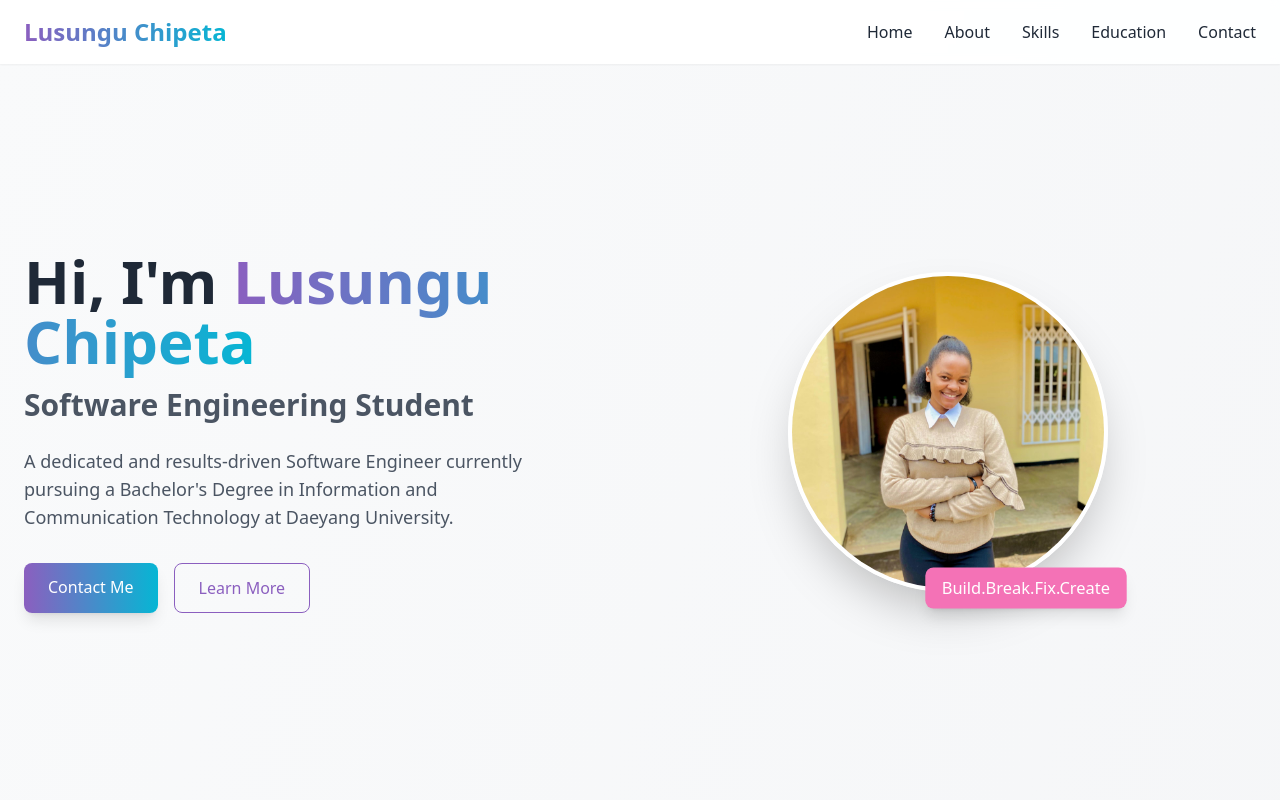
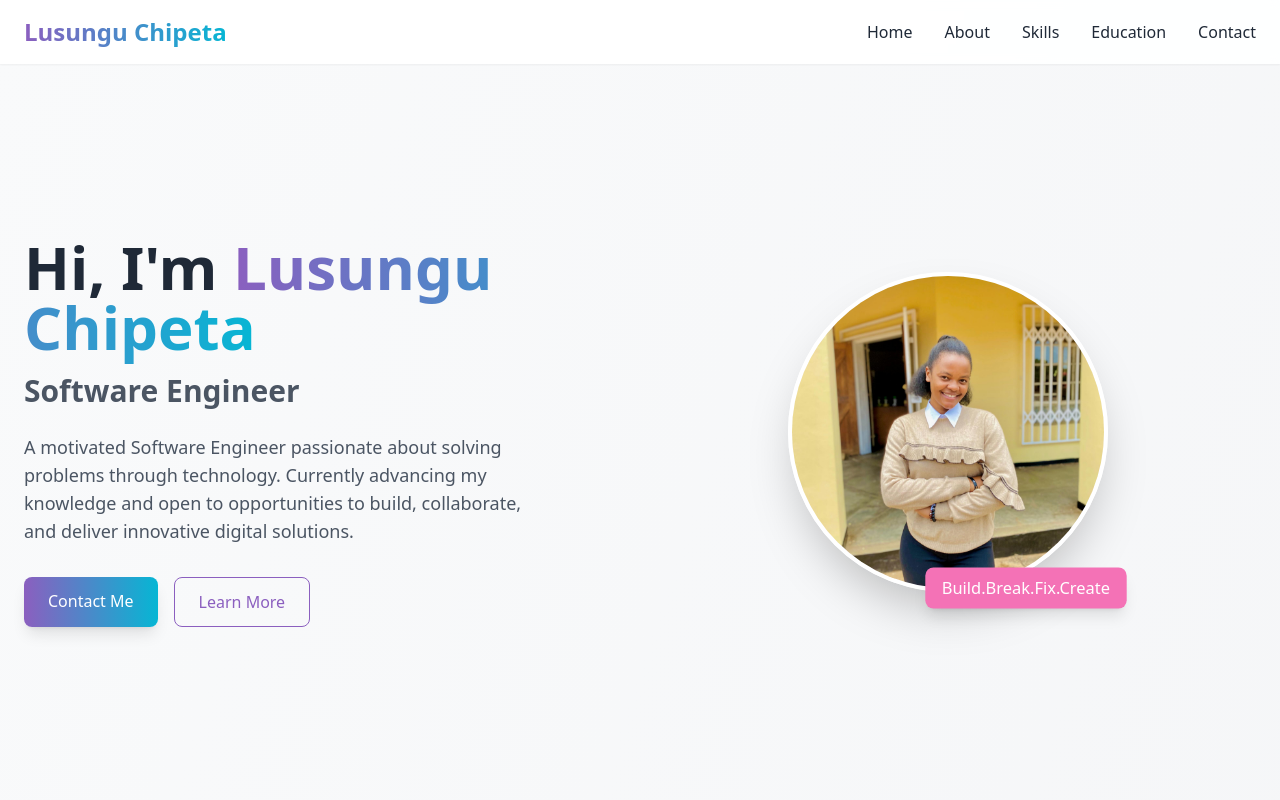
Before and after one commit to lusunguchipeta/lusunguchipeta.github.io, a plain HTML site: page index.html in a window 1280 px wide. Shown: the top 800 px of the page. Drawn offline with nearby package versions, Linux system fonts and the light colour scheme.

Commit message:
made some changes in hero section

```diff
--- a/index.html
+++ b/index.html
@@ -66,9 +66,9 @@
         <div class="flex flex-col md:flex-row items-center">
             <div class="md:w-1/2 mb-10 md:mb-0" data-aos="fade-right">
                 <h1 class="text-4xl md:text-6xl font-bold mb-4">Hi, I'm <span class="bg-gradient-to-r from-primary to-secondary bg-clip-text text-transparent">Lusungu Chipeta</span></h1>
-                <h2 class="text-2xl md:text-3xl font-semibold mb-6 text-gray-600">Software Engineering Student</h2>
+                <h2 class="text-2xl md:text-3xl font-semibold mb-6 text-gray-600">Software Engineer</h2>
                 <p class="text-lg text-gray-600 mb-8 max-w-lg">
-                    A dedicated and results-driven Software Engineer currently pursuing a Bachelor's Degree in Information and Communication Technology at Daeyang University.
+                  A motivated Software Engineer passionate about solving problems through technology. Currently advancing my knowledge  and open to opportunities to build, collaborate, and deliver innovative digital solutions.
                 </p>
                 <div class="flex space-x-4">
                     <a href="#contact" class="bg-gradient-to-r from-primary to-secondary hover:from-purple-700 hover:to-cyan-600 text-white px-6 py-3 rounded-lg font-medium transition duration-300 shadow-lg">Contact Me</a>
```
